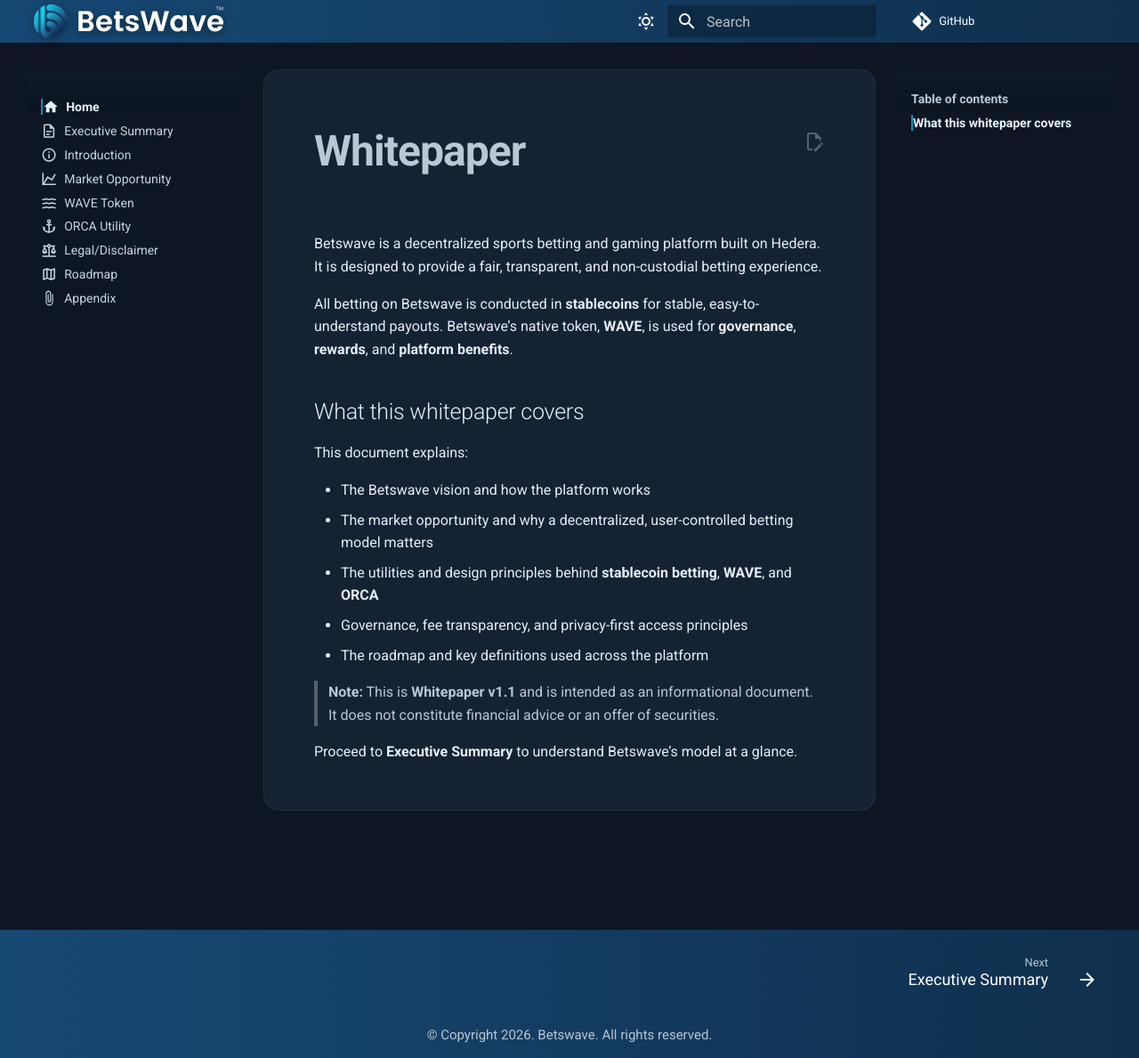
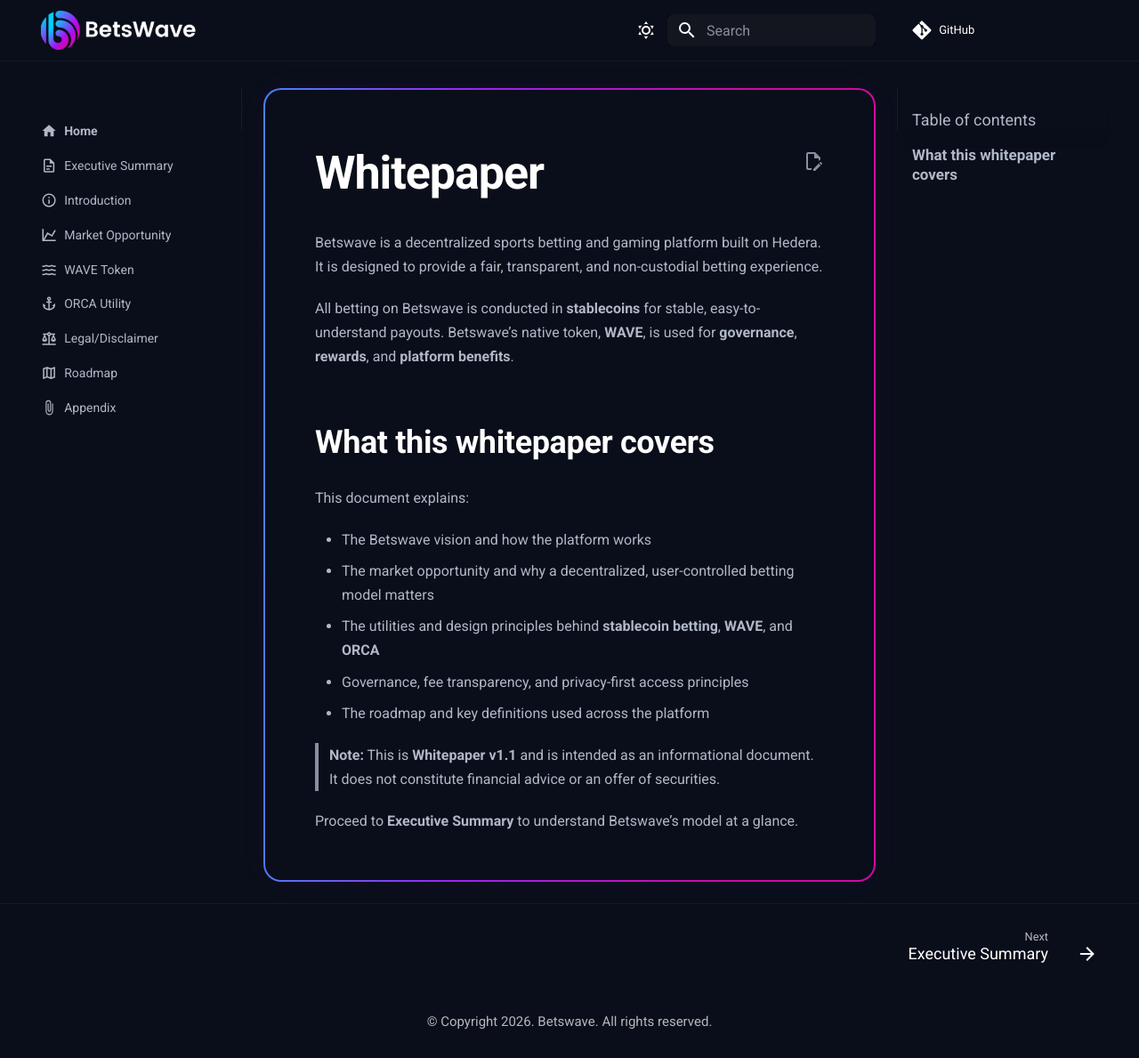
Before and after one commit to betswave/whitepaper, an MkDocs documentation site: the page built from docs/index.md, in a window 1280 px wide and 1189 px high. Shown: the whole window at 89% size. Built offline with MkDocs 1.6.1 and Material for MkDocs 9.7.7, drawn with Linux system fonts in a browser that asks for light colours; comment, search, counter and statistics services are not loaded.

Commit message:
update new design

```diff
--- a/docs/stylesheets/extra.css
+++ b/docs/stylesheets/extra.css
@@ -1,335 +1,350 @@
-/* Betswave brand theming for Material for MkDocs */
+/* ============================================
+   Betswave Whitepaper - 双模式主题
+   ============================================ */
 
+/* ---------- 基础变量 ---------- */
 :root {
-  /* Brand core */
-  --bw-primary: #174975; /* deep navy */
-  --bw-primary-2: #248bb5; /* blue */
-  --bw-accent: #1bccf1; /* cyan */
-  --bw-ink: #0f1b2a;
-  --bw-paper: #f6f8fb;
-  --bw-card: #ffffff;
-  --bw-slate: #0d1622;
-  --bw-slate-2: #132030;
-  --bw-slate-card: #152234;
+  /* 渐变颜色（两种模式共用） */
+  --bw-gradient-start: #06CBFF;
+  --bw-gradient-mid: #9C24F4;
+  --bw-gradient-end: #D109A2;
 }
 
-/* Apply exact brand colors to Material variables */
+/* ---------- 深色模式 (slate) ---------- */
 [data-md-color-scheme="slate"] {
-  --md-primary-fg-color: var(--bw-primary);
-  --md-primary-fg-color--light: var(--bw-primary-2);
-  --md-primary-fg-color--dark: #0f2f4d;
+  --md-primary-fg-color: #0A0E1A;
+  --md-primary-fg-color--light: #0A0E1A;
+  --md-primary-fg-color--dark: #0A0E1A;
 
-  --md-accent-fg-color: var(--bw-accent);
+  --md-accent-fg-color: var(--bw-gradient-mid);
+  --md-accent-fg-color--transparent: rgba(156, 36, 244, 0.15);
 
-  /* Links */
-  --md-typeset-a-color: var(--bw-accent);
-  --md-default-bg-color: var(--bw-slate);
-  --md-default-fg-color: #e6eef7;
-  --md-default-fg-color--light: #b9c7d6;
+  --md-typeset-a-color: var(--bw-gradient-mid);
+
+  --md-default-bg-color: #0A0E1A;
+  --md-default-fg-color: #FFFFFF;
+  --md-default-fg-color--light: #B0B8C8;
+  --md-default-fg-color--lighter: #888FA0;
+
+  --md-code-bg-color: rgba(255, 255, 255, 0.05);
+  --md-code-fg-color: #FFFFFF;
 }
 
-/* Optional: keep light scheme aligned too (if user toggles) */
+/* ---------- 浅色模式 (default) ---------- */
 [data-md-color-scheme="default"] {
-  --md-primary-fg-color: var(--bw-primary);
-  --md-primary-fg-color--light: var(--bw-primary-2);
-  --md-primary-fg-color--dark: #0f2f4d;
+  --md-primary-fg-color: #0A0E1A;
+  --md-primary-fg-color--light: #0A0E1A;
+  --md-primary-fg-color--dark: #0A0E1A;
 
-  --md-accent-fg-color: var(--bw-accent);
-  --md-typeset-a-color: var(--bw-primary-2);
-  --md-default-bg-color: var(--bw-paper);
-  --md-default-fg-color: var(--bw-ink);
-  --md-default-fg-color--light: #25364c;
+  --md-accent-fg-color: var(--bw-gradient-mid);
+  --md-accent-fg-color--transparent: rgba(156, 36, 244, 0.1);
+
+  --md-typeset-a-color: var(--bw-gradient-mid);
+
+  --md-default-bg-color: #F5F7FA;
+  --md-default-fg-color: #1A1A2E;
+  --md-default-fg-color--light: #4A4A5E;
+  --md-default-fg-color--lighter: #8888A0;
+
+  --md-code-bg-color: rgba(0, 0, 0, 0.05);
+  --md-code-fg-color: #1A1A2E;
 }
 
-/* Header background: slight gradient + separation line */
+/* ---------- 全局样式 ---------- */
+
+/* Header - 两种模式统一 */
 .md-header {
-  background: linear-gradient(90deg, var(--bw-primary) 0%, #0f2f4d 100%);
-  box-shadow: 0 1px 0 rgba(0, 0, 0, 0.35);
+  background: #0A0E1A;
+  border-bottom: 1px solid rgba(255, 255, 255, 0.05);
+  box-shadow: none;
 }
 
-/* Logo: clean, no badge */
-.md-header__button.md-logo {
-  background: transparent;
-  border: 0;
-  border-radius: 0;
-  padding: 0;
-  margin-right: 0.25rem;
-  display: inline-flex;
-  align-items: center;
-  align-self: center;
+.md-header__button.md-logo img,
+.md-header__button.md-logo svg {
+  height: 2.2rem;
+  max-height: 2.2rem;
+  width: auto;
 }
 
-/* Bigger logo + subtle shadow for contrast */
-.md-header__button.md-logo img,
-.md-header__button.md-logo svg {
-  height: 1.9rem;
-  max-height: 1.9rem;
-  width: auto;
-  filter: drop-shadow(0 2px 6px rgba(0, 0, 0, 0.45));
-}
-
-/* Hide header title text but keep spacing so right-side items stay aligned */
 .md-header__title {
   visibility: hidden;
 }
 
-.md-header__topic,
-.md-header__ellipsis {
-  margin-left: 0;
-  padding-left: 0;
+/* Search 样式 */
+.md-search__input {
+  border-radius: 8px;
+}
+
+[data-md-color-scheme="slate"] .md-search__input {
+  background-color: rgba(255, 255, 255, 0.05);
+  color: #FFFFFF;
+}
+
+[data-md-color-scheme="default"] .md-search__input {
+  background-color: rgba(0, 0, 0, 0.05);
+  color: #1A1A2E;
+}
+
+.md-search__input::placeholder {
+  color: var(--md-default-fg-color--lighter);
+}
+
+/* ---------- 卡片样式 ---------- */
+.md-main {
+  background: var(--md-default-bg-color);
+}
+
+
+.md-content__inner {
+  border-radius: 20px;
+  padding: 2.6rem 2.8rem;
+  position: relative;
+
+  /* 圆角渐变边框 - 使用 background-clip */
+  background:
+    linear-gradient(91.61deg, #06CBFF -24.83%, #9C24F4 33.53%, #D109A2 77.87%) padding-box,
+    linear-gradient(91.61deg, #06CBFF -24.83%, #9C24F4 33.53%, #D109A2 77.87%) border-box;
+  background-origin: padding-box, border-box;
+  background-clip: padding-box, border-box;
+  border: 2px solid transparent;
+}
+
+[data-md-color-scheme="slate"] .md-content__inner {
+  /* 覆盖内部背景颜色 */
+  background:
+    linear-gradient(#0A0E1A, #0A0E1A) padding-box,
+    linear-gradient(91.61deg, #06CBFF -24.83%, #9C24F4 33.53%, #D109A2 77.87%) border-box;
+  background-origin: padding-box, border-box;
+  background-clip: padding-box, border-box;
+  border: 2px solid transparent;
+  box-shadow: 0 0 30px rgba(156, 36, 244, 0.05);
+}
+
+[data-md-color-scheme="default"] .md-content__inner {
+  /* 覆盖内部背景颜色 */
+  background:
+    linear-gradient(#FFFFFF, #FFFFFF) padding-box,
+    linear-gradient(91.61deg, #06CBFF -24.83%, #9C24F4 33.53%, #D109A2 77.87%) border-box;
+  background-origin: padding-box, border-box;
+  background-clip: padding-box, border-box;
+  border: 2px solid transparent;
+  box-shadow: 0 0 30px rgba(156, 36, 244, 0.08);
+}
+
+
+[data-md-color-scheme="slate"] .md-content__inner::before {
+  opacity: 0.6;
+}
+
+[data-md-color-scheme="default"] .md-content__inner::before {
+  opacity: 0.4;
+}
+
+/* ---------- 标题 ---------- */
+.md-typeset h1 {
+  font-weight: 700;
+  font-size: 2.6rem;
+  letter-spacing: -0.02em;
+  margin-bottom: 1.5rem;
+}
+
+[data-md-color-scheme="slate"] .md-typeset h1 {
+  color: #FFFFFF;
+}
+
+[data-md-color-scheme="default"] .md-typeset h1 {
+  color: #1A1A2E;
+}
+
+.md-typeset h2 {
+  font-weight: 600;
+  font-size: 1.8rem;
+  border-bottom: none;
+}
+
+[data-md-color-scheme="slate"] .md-typeset h2 {
+  color: #FFFFFF;
+}
+
+[data-md-color-scheme="default"] .md-typeset h2 {
+  color: #1A1A2E;
+}
+
+/* ---------- 正文 ---------- */
+.md-typeset {
+  line-height: 1.7;
+}
+
+[data-md-color-scheme="slate"] .md-typeset {
+  color: #B0B8C8;
+}
+
+[data-md-color-scheme="default"] .md-typeset {
+  color: #4A4A5E;
+}
+
+.md-typeset p {
+  margin: 1rem 0;
+}
+
+/* ---------- 链接 ---------- */
+.md-typeset a {
+  color: var(--bw-gradient-mid);
+  text-decoration: none;
+  transition: color 0.2s;
+}
+
+.md-typeset a:hover {
+  color: var(--bw-gradient-end);
+  text-decoration: underline;
+}
+
+/* ---------- 侧边栏 ---------- */
+.md-sidebar {
+  background: var(--md-default-bg-color);
+}
+
+.md-sidebar--primary {
+  border-right: 1px solid rgba(255, 255, 255, 0.05);
+}
+
+.md-nav--primary > .md-nav__title {
+  display: none;
+}
+
+.md-nav__link {
+  font-weight: 400;
+  padding: 0.3rem 0;
+  transition: color 0.2s;
+}
+
+[data-md-color-scheme="slate"] .md-nav__link {
+  color: #B0B8C8;
+}
+
+[data-md-color-scheme="default"] .md-nav__link {
+  color: #4A4A5E;
+}
+
+.md-nav__link:hover {
+  color: var(--bw-gradient-mid);
+}
+
+.md-nav__link--active {
+  color: var(--bw-gradient-mid);
+  font-weight: 600;
+}
+
+/* 活动项指示条 */
+
+.md-nav__icon {
+  opacity: 0.8;
+}
+
+[data-md-color-scheme="slate"] .md-nav__icon {
+  color: #888FA0;
+}
+
+[data-md-color-scheme="default"] .md-nav__icon {
+  color: #8888A0;
+}
+
+.md-nav__link--active .md-nav__icon {
+  color: var(--bw-gradient-mid);
+}
+
+/* ---------- 右侧目录 ---------- */
+.md-sidebar--secondary {
+  border-left: 1px solid rgba(255, 255, 255, 0.05);
+}
+
+.md-nav--secondary .md-nav__title {
+  font-weight: 500;
+  font-size: 0.9rem;
+}
+
+[data-md-color-scheme="slate"] .md-nav--secondary .md-nav__title {
+  color: #B0B8C8;
+}
+
+[data-md-color-scheme="default"] .md-nav--secondary .md-nav__title {
+  color: #4A4A5E;
+}
+
+.md-nav--secondary .md-nav__link {
+  font-size: 0.85rem;
+}
+
+/* ---------- 代码块 ---------- */
+.md-typeset code {
+  border-radius: 4px;
+  padding: 0.1rem 0.3rem;
+}
+
+[data-md-color-scheme="slate"] .md-typeset code {
+  background: rgba(255, 255, 255, 0.05);
+  color: #FFFFFF;
+}
+
+[data-md-color-scheme="default"] .md-typeset code {
+  background: rgba(0, 0, 0, 0.05);
+  color: #1A1A2E;
+}
+
+.md-typeset pre {
+  border-radius: 12px;
+  border: 1px solid rgba(255, 255, 255, 0.05);
+}
+
+[data-md-color-scheme="slate"] .md-typeset pre {
+  background: rgba(255, 255, 255, 0.03);
+}
+
+[data-md-color-scheme="default"] .md-typeset pre {
+  background: rgba(0, 0, 0, 0.03);
+}
+
+/* ---------- 页脚 ---------- */
+.md-footer {
+  background: #0A0E1A;
+  border-top: 1px solid rgba(255, 255, 255, 0.05);
+}
+
+.md-footer-meta {
+  background: #0A0E1A;
+}
+
+.md-footer-meta__inner {
+  text-align: center;
+  justify-content: center;
+  padding: 1rem 0;
+}
+
+.md-copyright {
+  font-size: 0.75rem;
+  color: #888FA0;
+}
+
+/* ---------- 响应式 ---------- */
+@media screen and (max-width: 76.1875em) {
+  .md-content__inner {
+    padding: 1.5rem 1.2rem;
+    border-radius: 14px;
+  }
+
+  .md-typeset h1 {
+    font-size: 2rem;
+  }
+
+  .md-typeset h2 {
+    font-size: 1.5rem;
+  }
 }
 
 @media screen and (max-width: 40em) {
-  .md-header__inner {
-    display: flex;
-    align-items: center;
-  }
-
-  .md-header__button.md-icon[for="__drawer"] {
-    order: 1;
-  }
-
-  .md-header__button.md-icon[for="__search"] {
-    order: 5;
-    margin-left: auto;
-  }
-
-  .md-header__button.md-logo {
-    order: 2;
-    display: inline-flex !important;
-    align-items: center;
-    margin-left: 6px;
-  }
-
   .md-header__button.md-logo img,
   .md-header__button.md-logo svg {
     height: 1.6rem;
     max-height: 1.6rem;
   }
-
-  .md-header__title {
-    order: 3;
-    font-size: 1.05rem;
-  }
-
-  .md-header__option,
-  .md-header__source {
-    order: 4;
-    margin-left: auto;
-  }
-
-  .md-search {
-    order: 4;
-    margin-left: auto;
-  }
 }
-
-/* Stronger document title */
-.md-typeset h1 {
-  font-weight: 700;
-  font-size: 2.4rem;
-  letter-spacing: -0.02em;
-}
-
-/* Sidebar polish */
-.md-sidebar {
-  background: linear-gradient(180deg, #ffffff 0%, #f1f5fa 100%);
-}
-
-/* Hide sidebar title label */
-.md-nav--primary > .md-nav__title {
-  display: none;
-}
-
-/* Nav items */
-.md-nav__link {
-  font-weight: 500;
-}
-
-.md-nav__icon {
-  color: var(--bw-primary-2);
-  opacity: 0.9;
-}
-
-.md-nav__link--active .md-nav__icon {
-  color: var(--bw-primary);
-}
-
-.md-nav__link--active {
-  color: var(--bw-primary);
-  font-weight: 700;
-}
-
-/* Content card feel */
-.md-main {
-  background: var(--bw-paper);
-}
-
-.md-content__inner {
-  background: var(--bw-card);
-  border-radius: 18px;
-  padding: 2.6rem 2.8rem;
-  box-shadow: none;
-  border: 1px solid rgba(15, 27, 42, 0.06);
-}
-
-/* Remove menu shadows in light mode */
-[data-md-color-scheme="default"] .md-sidebar__scrollwrap,
-[data-md-color-scheme="default"] .md-sidebar--secondary .md-sidebar__scrollwrap {
-  box-shadow: none;
-}
-
-[data-md-color-scheme="default"] .md-sidebar--secondary {
-  background: linear-gradient(180deg, #ffffff 0%, #f1f5fa 100%);
-}
-
-/* Remove sidebar "tile" backgrounds */
-.md-sidebar__scrollwrap {
-  background: transparent;
-  border-radius: 0;
-}
-
-.md-nav--secondary .md-nav__title {
-  background: transparent;
-}
-
-.md-nav__link--active,
-.md-nav__link:focus,
-.md-nav__link:hover {
-  background: transparent;
-}
-
-.md-nav__title::before,
-.md-nav__link--active::before {
-  background: none;
-}
-
-.md-sidebar__scrollwrap::before,
-.md-sidebar__scrollwrap::after {
-  background: none;
-  box-shadow: none;
-}
-
-.md-nav__link--active {
-  border-left: 2px solid var(--bw-primary-2);
-  padding-left: calc(var(--md-nav-indent) - 2px);
-}
-
-/* Kill active/toc tiles (Material 9.5.x) */
-[data-md-color-scheme] .md-nav__item--active > .md-nav__link,
-[data-md-color-scheme] .md-nav__link--active,
-[data-md-color-scheme] .md-nav__title {
-  background: transparent !important;
-  box-shadow: none !important;
-}
-
-[data-md-color-scheme] .md-nav__item--active > .md-nav__link::before,
-[data-md-color-scheme] .md-nav__link--active::before,
-[data-md-color-scheme] .md-nav__title::before {
-  background: none !important;
-  box-shadow: none !important;
-  content: none !important;
-}
-
-[data-md-color-scheme] .md-sidebar__scrollwrap::before,
-[data-md-color-scheme] .md-sidebar__scrollwrap::after {
-  background: none !important;
-  box-shadow: none !important;
-}
-
-/* Dark mode refinements */
-[data-md-color-scheme="slate"] .md-sidebar {
-  background: linear-gradient(180deg, #0f1a28 0%, #0b141f 100%);
-}
-
-[data-md-color-scheme="slate"] .md-sidebar--secondary {
-  background: linear-gradient(180deg, #0f1a28 0%, #0b141f 100%);
-}
-
-[data-md-color-scheme="slate"] .md-main {
-  background: var(--bw-slate);
-}
-
-[data-md-color-scheme="slate"] .md-content__inner {
-  background: var(--bw-slate-card);
-  box-shadow: none;
-  border: 1px solid rgba(255, 255, 255, 0.06);
-}
-
-[data-md-color-scheme="slate"] .md-nav__link {
-  color: #c6d5e3;
-}
-
-[data-md-color-scheme="slate"] .md-nav__link--active {
-  color: #e9f3ff;
-}
-
-[data-md-color-scheme="slate"] .md-nav__icon {
-  color: #7fb6d6;
-}
-
-/* Footer: match header tone */
-.md-footer,
-.md-footer-meta {
-  background: linear-gradient(90deg, var(--bw-primary) 0%, #0f2f4d 100%);
-}
-
-.md-footer-meta__inner {
-  text-align: center;
-  justify-content: center;
-}
-
-/* Compact footer */
-.md-footer-nav {
-  padding-top: 0.2rem;
-  padding-bottom: 0.2rem;
-}
-
-.md-footer-nav__inner,
-.md-footer-meta__inner {
-  padding-top: 0.3rem;
-  padding-bottom: 0.3rem;
-}
-
-.md-footer-nav__direction {
-  font-size: 0.7rem;
-  line-height: 1.1;
-}
-
-.md-footer-nav__title {
-  font-size: 0.85rem;
-  line-height: 1.1;
-}
-
-.md-footer-nav__link {
-  padding-top: 0.2rem;
-  padding-bottom: 0.2rem;
-  font-size: 0.9rem;
-  line-height: 1.2;
-}
-
-.md-footer-nav__button {
-  padding-top: 0.2rem;
-  padding-bottom: 0.2rem;
-}
-
-.md-footer-meta {
-  padding-top: 0.15rem;
-  padding-bottom: 0.15rem;
-}
-
-.md-copyright {
-  font-size: 0.75rem;
-  line-height: 1.2;
-}
-
-.md-footer-meta__inner > * {
-  margin: 0;
-}
-
-@media screen and (max-width: 76.1875em) {
-  .md-content__inner {
-    padding: 2rem 1.5rem;
-    border-radius: 14px;
-  }
-}
--- a/mkdocs.yml
+++ b/mkdocs.yml
@@ -7,21 +7,21 @@ edit_uri: edit/main/docs/
 theme:
   name: material
   language: en
-  logo: assets/logo.svg
+  logo: assets/logo0.svg
   favicon: assets/favicon.ico
 
   # Dark mode by default. Light mode available via toggle.
   palette:
     - scheme: slate
-      primary: blue
-      accent: cyan
+      primary: custom
+      accent: custom
       toggle:
         icon: material/weather-sunny
         name: Switch to light mode
 
     - scheme: default
-      primary: blue
-      accent: cyan
+      primary: custom
+      accent: custom
       toggle:
         icon: material/weather-night
         name: Switch to dark mode
@@ -51,7 +51,7 @@ nav:
   - Appendix: appendix.md
 
 extra_css:
-  - stylesheets/extra.css?v=2
+  - stylesheets/extra.css
 
 extra:
   generator: false
```
Also changed, not shown: docs/assets/logo0.svg (added).
